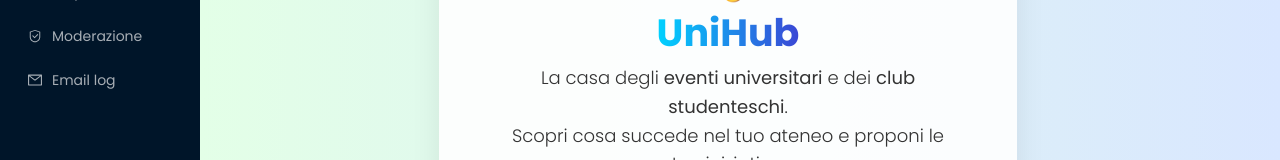
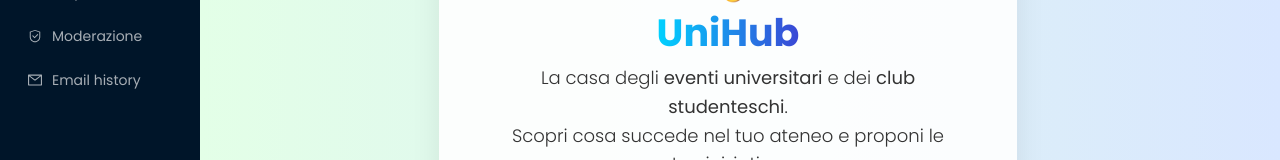
Before and after one commit to UngureanuFlorin/unihub-frontend, a React (Vite) app: page /home in a window 1280 px wide. Shown: the part 168-328 px from the top of the page. Built offline with nearby package versions, Linux system fonts and the light colour scheme.

Commit message:
Fix - Modifica sidebar

```diff
--- a/src/layout/AppLayout.jsx
+++ b/src/layout/AppLayout.jsx
@@ -13,9 +13,12 @@
 export default function AppLayout() {
     const { pathname } = useLocation();
 
-    const selectedKey = pathname.startsWith("/create/event")
-        ? "create-event"
-        : pathname.split("/")[1] || "home";
+    const selectedKey = (() => {
+        if (pathname.startsWith("/create/event")) return "create-event";
+        if (pathname.startsWith("/moderation/emails")) return "moderation-emails";
+        if (pathname.startsWith("/moderation")) return "moderation";
+        return pathname.split("/")[1] || "home";
+    })();
 
     return (
         <Layout style={{ minHeight: "100vh" }}>
@@ -30,7 +33,7 @@
                         { key: "events", icon: <CalendarOutlined />, label: <Link to="/events">Eventi</Link> },
                         { key: "create-event", icon: <PlusCircleOutlined />, label: <Link to="/create/event">Proponi</Link> },
                         { key: "moderation", icon: <SafetyOutlined />, label: <Link to="/moderation/queue">Moderazione</Link> },
-                        { key: "moderation-emails", icon: <MailOutlined />, label: <Link to="/moderation/emails">Email log</Link> },
+                        { key: "moderation-emails", icon: <MailOutlined />, label: <Link to="/moderation/emails">Email history</Link> },
                     ]}
                 />
             </Sider>
```
